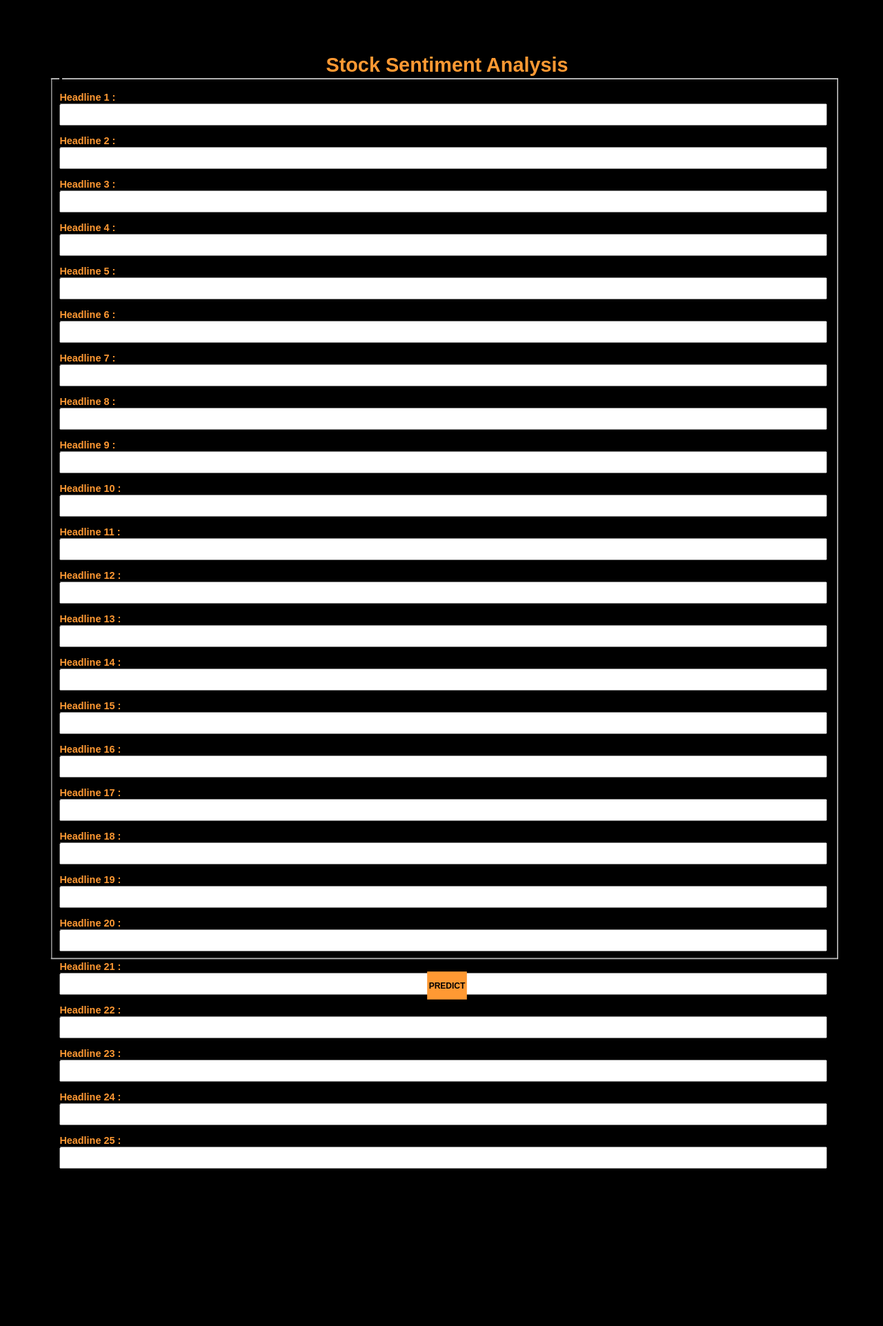
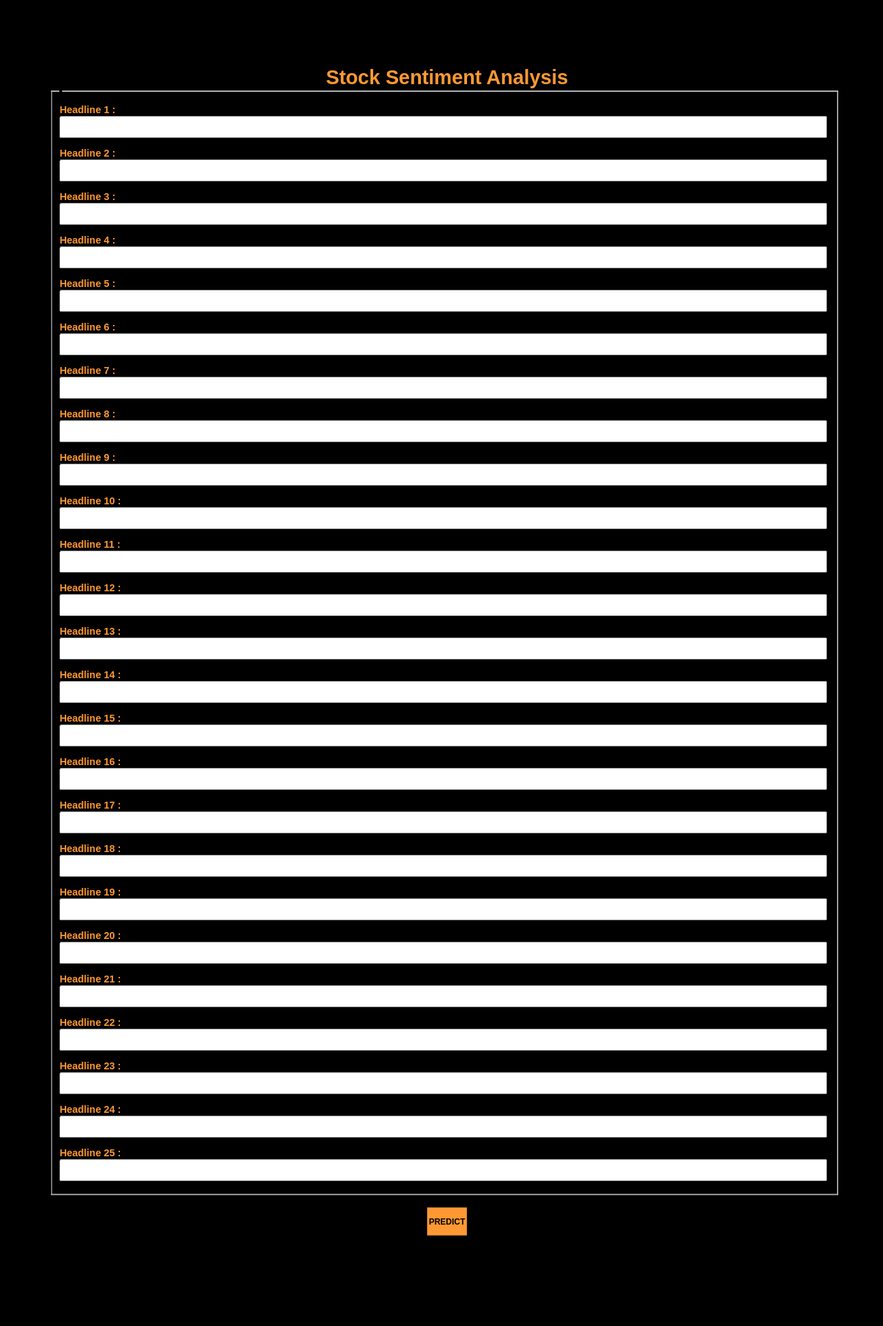
Before and after one commit to shrutibalan4591/Stock-Sentiment-Analysis, a Flask app: page / in a window 1280 px wide. Shown: the whole page at 69% size. Before the commit the page ends 1694 px from the top, so only its background shows below. Run offline with Flask 2, Linux system fonts and the light colour scheme; parts of the project's set-up code (start-up, migrations or seed data) failed here and were passed over.

Commit message:
Html div height update

```diff
--- a/templates/index.html
+++ b/templates/index.html
@@ -68,7 +68,7 @@ body  {
      <!-- Main Input For Receiving Query to our ML -->
     <form action="{{ url_for('predict')}}"method="post">
 		<div class="column">
-		<fieldset style="float:center; height:1400px; margin-right:10px;">
+		<fieldset style="float:center; height:1760px; margin-right:10px;">
 			<legend><b></b></legend>
 			<p><b>Headline 1 :</b><br>
 			<input type="text" name="h1" placeholder="" required="required" style="width:99%; height:30px;"/></p>
```
